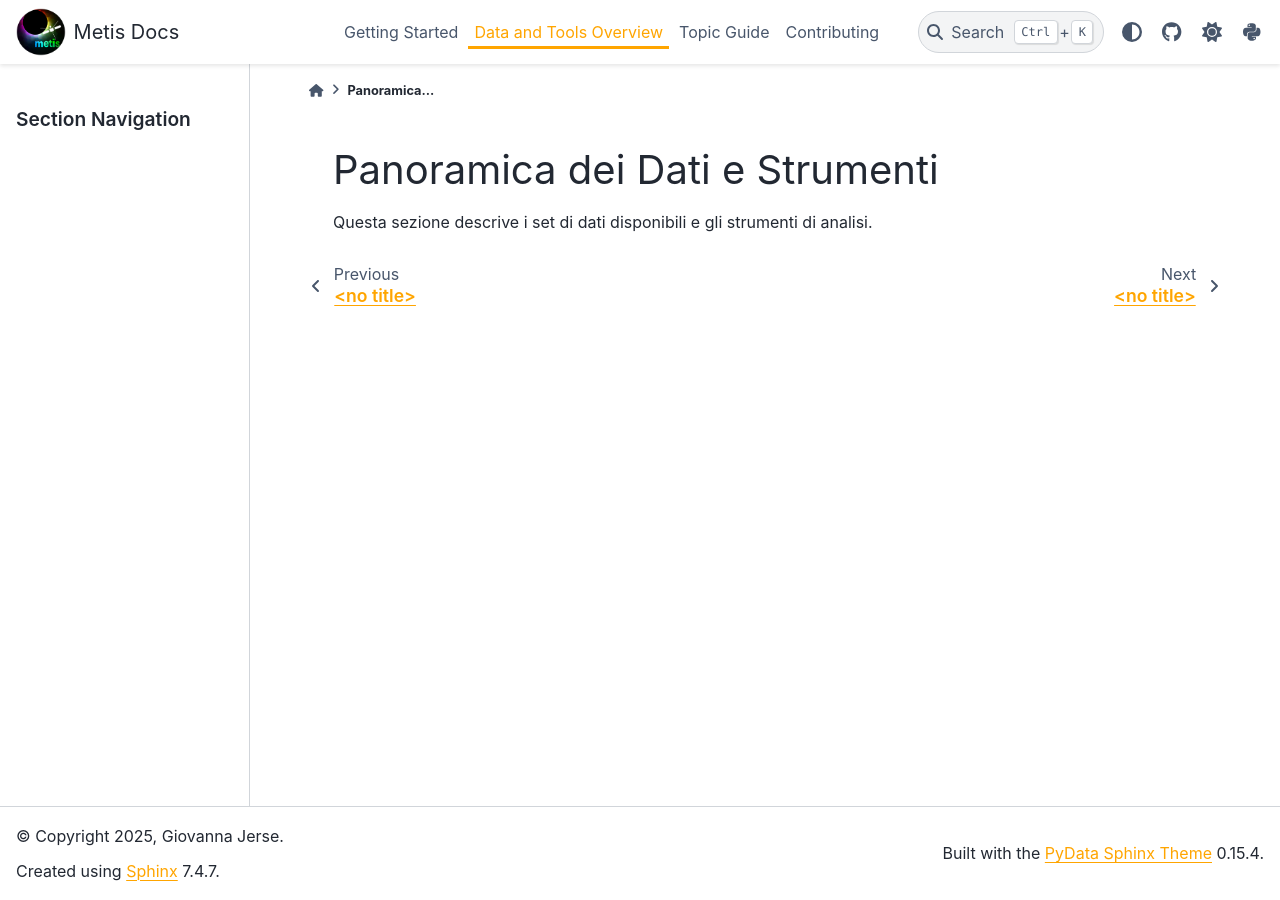
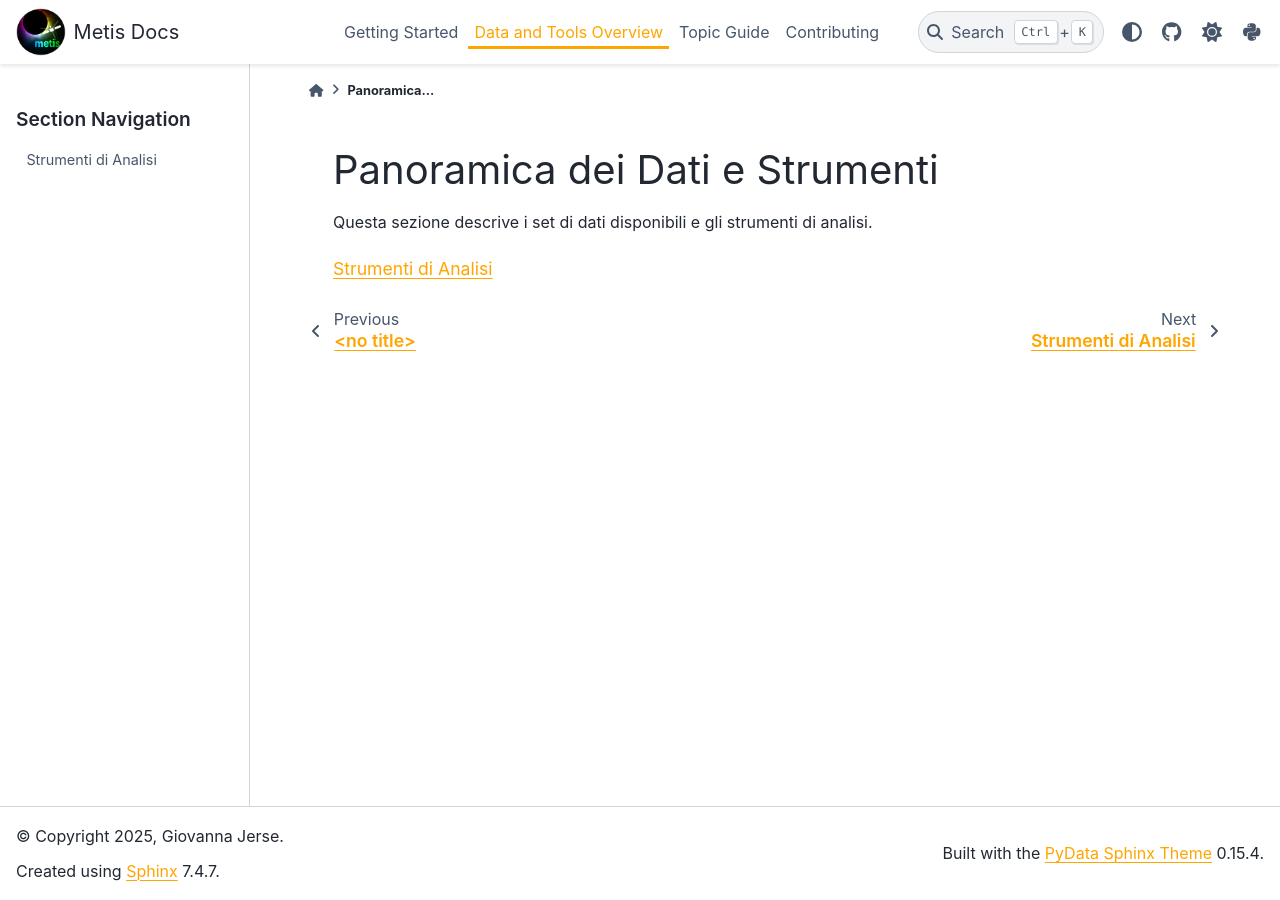
Before and after one commit to gjerse/metis-docs, a Sphinx documentation site: the page built from source/data_overview/index.rst, in a window 1280 px wide. Built offline with Sphinx 7.4.7 and the PyData theme 0.15.4, drawn with Linux system fonts in a browser that asks for light colours; pages that are not in the unit, such as notebooks, are missing from menus.

Commit message:
added files

```diff
--- a/source/data_overview/analysis_tools.rst
+++ b/source/data_overview/analysis_tools.rst
@@ -0,0 +1,4 @@
+Strumenti di Analisi
+====================
+
+Questa pagina descrive gli strumenti specifici...
```
Also changed, not shown: source/index.rst (line endings or trailing spaces).
